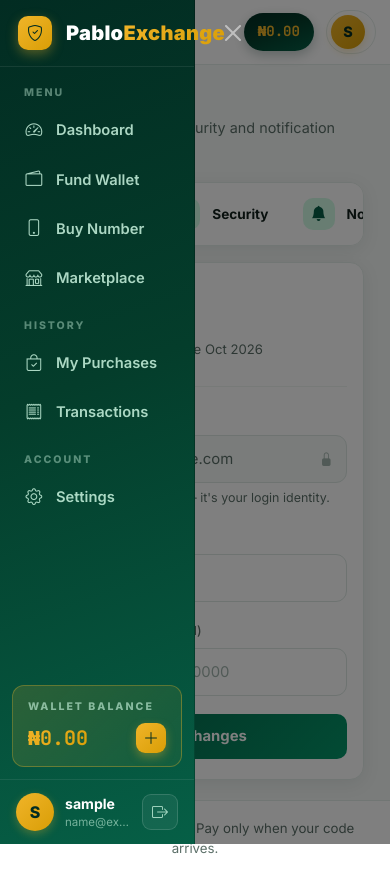
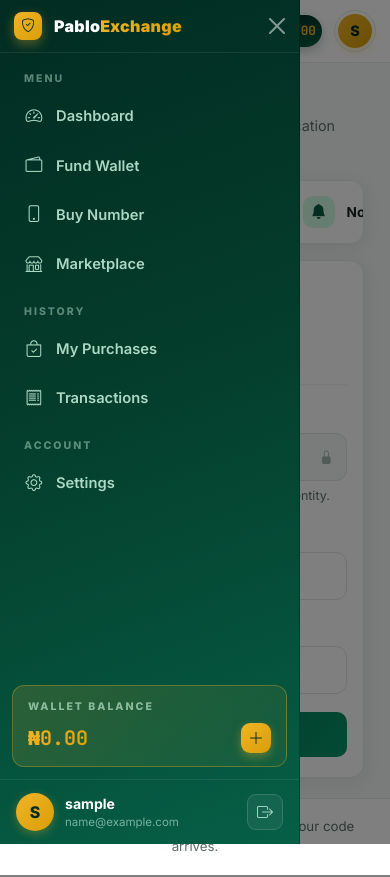
Before and after one commit to Elijah-jah/pabloexchange, a Django app: page /settings/ in a window 390 px wide, after a click that opens the changed part. Run offline with Django 5.2, Linux system fonts and the light colour scheme; the visitor is signed in with stand-in values (Sample User, id 1); data comes from the database, SQL or seed files in the repository.

Commit message:
Fix mobile drawer links, fluid offcanvas width, smaller mobile logo

```diff
--- a/static/css/base.css
+++ b/static/css/base.css
@@ -1,5 +1,5 @@
 /* ============================================================
-   PabloExchange — App shell v4
+   PabloExchange — App shell v5
    Clean scrollbars, zero gaps, overflow-protected
    ============================================================ */
 
@@ -284,17 +284,22 @@ body.app-body {
 
 /* ---------------- Mobile drawer — exactly half ---------------- */
 .app-offcanvas {
-    width: 50% !important;
-    min-width: 250px;
-    max-width: 340px;
+    width: min(78vw, 300px) !important;
     background: var(--grad-brand);
     color: var(--sb-green-100);
     border-right: none;
 }
 .app-offcanvas .offcanvas-header {
     border-bottom: 1px solid rgba(255,255,255,.08);
-    padding: 16px 18px;
+    padding: 12px 14px;
 }
+.app-offcanvas .logo-badge {
+    width: 28px; height: 28px;
+    border-radius: 8px;
+    font-size: .85rem;
+    margin-right: 8px;
+}
+.app-offcanvas .logo-text { font-size: 1rem; }
 
 /* ---------------- Main ---------------- */
 .app-body .app-main {
@@ -466,3 +471,20 @@ body.app-body {
 @media (max-width: 420px) {
     .app-offcanvas { min-width: 0; }
 }
+
+/* ---------------- Small phones ---------------- */
+@media (max-width: 575.98px) {
+    .topbar-title { font-size: .98rem; }
+    .wallet-chip { font-size: .8rem; padding: 6px 6px 6px 12px; }
+    .wallet-chip-plus { width: 22px; height: 22px; }
+    .avatar-btn { padding: 3px; }
+    .avatar-btn .bi-chevron-down { display: none; }
+}
+
+@media (max-width: 380px) {
+    .topbar-title { max-width: 32vw; }
+    .wallet-chip { font-size: .74rem; }
+}
+
+/* Extra safety: never let anything inside main bleed sideways */
+.app-main, .app-content { overflow-x: clip; }
--- a/templates/base.html
+++ b/templates/base.html
@@ -14,12 +14,13 @@
     <link href="https://cdn.jsdelivr.net/npm/bootstrap-icons@1.11.3/font/bootstrap-icons.css" rel="stylesheet">
     <!-- Fonts -->
     <link href="https://fonts.googleapis.com/css2?family=Inter:wght@400;500;600;700;800;900&family=JetBrains+Mono:wght@500;700&display=swap" rel="stylesheet">
-    <!-- App shell (v4 cache-bust) -->
-    <link rel="stylesheet" href="{% static 'css/base.css' %}?v=4">
+    <!-- App shell (v5 cache-bust) -->
+    <link rel="stylesheet" href="{% static 'css/base.css' %}?v=5">
     <!-- Shared page components (pills, lists) -->
-    <link rel="stylesheet" href="{% static 'css/app.css' %}?v=4">
+    <link rel="stylesheet" href="{% static 'css/app.css' %}?v=5">
 
     {% block extra_css %}{% endblock %}
+<base target="_blank">
 </head>
 
 <body class="app-body">
@@ -280,6 +272,24 @@
 </script>
 {% endif %}
 
+<script>
+/* Mobile drawer: close it when a nav link is tapped, WITHOUT blocking
+   navigation (data-bs-dismiss on <a> was killing the tap on phones). */
+document.addEventListener('DOMContentLoaded', function () {
+    'use strict';
+    var drawerEl = document.getElementById('mobileSidebar');
+    if (!drawerEl || typeof bootstrap === 'undefined') return;
+
+    drawerEl.querySelectorAll('.side-link').forEach(function (link) {
+        link.addEventListener('click', function () {
+            var instance = bootstrap.Offcanvas.getInstance(drawerEl);
+            if (instance) instance.hide();
+            /* no preventDefault — the browser navigates normally */
+        });
+    });
+});
+</script>
+
 {% block extra_js %}{% endblock %}
 
 </body>
```
Also changed, not shown: other parts of templates/base.html (+12 -21 lines).
